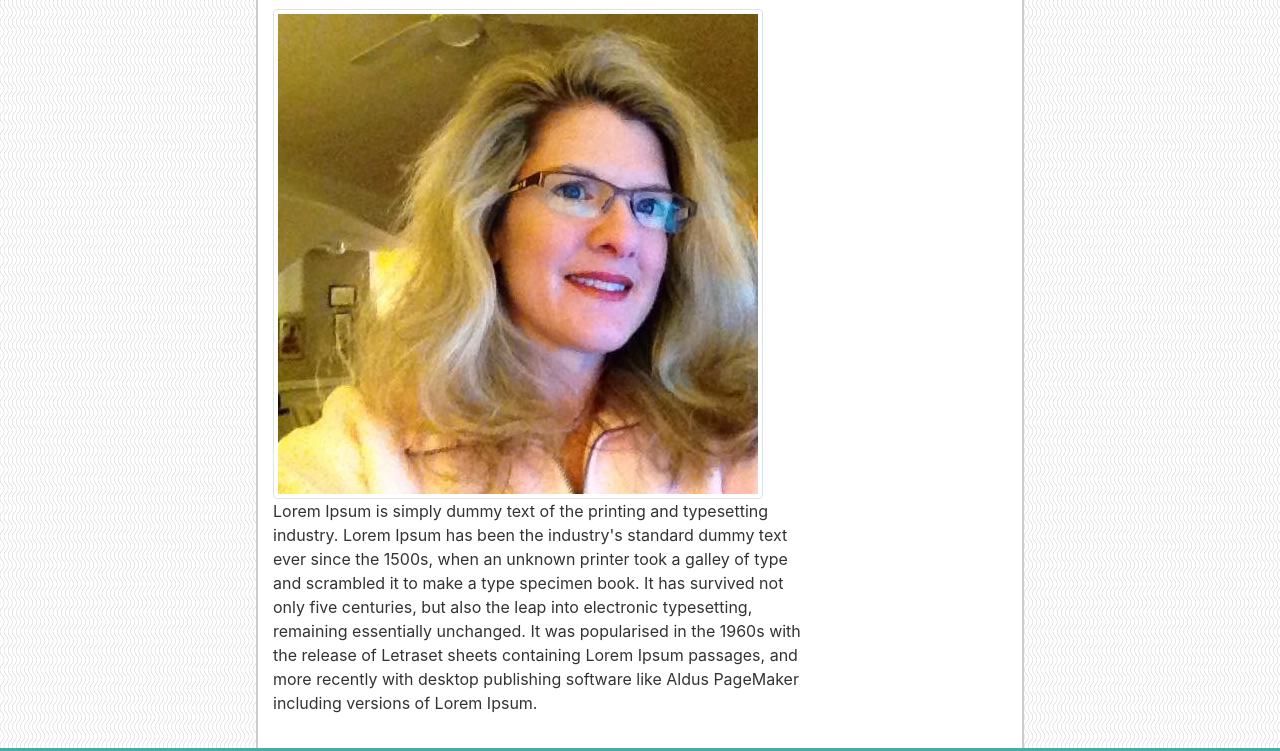
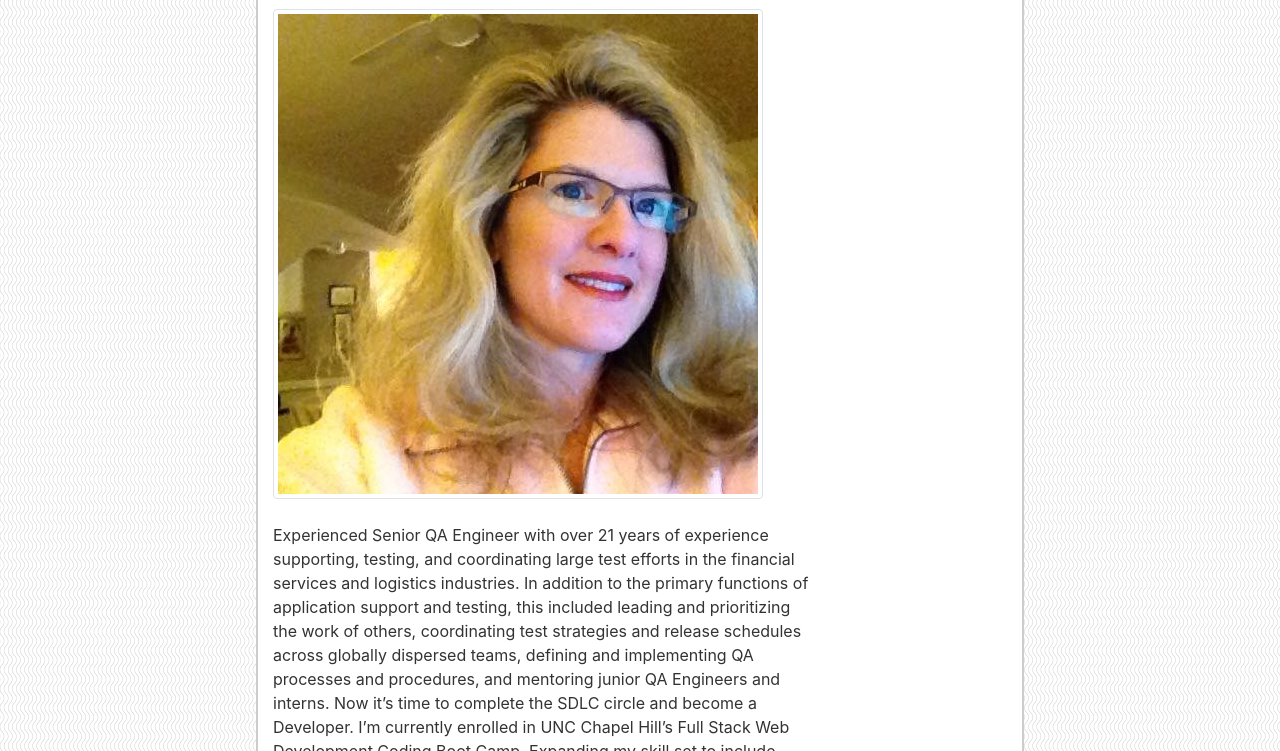
Before and after one commit to jenguin777/Bootstrap-Portfolio, a plain HTML site: page index.html in a window 1280 px wide. Shown: the part 197-948 px from the top of the page. Drawn offline with nearby package versions, Linux system fonts and the light colour scheme.

Commit message:
Updated About Me text

```diff
--- a/index.html
+++ b/index.html
@@ -53,8 +53,9 @@
             <img class="img-fluid img-thumbnail" src="assets/images/JenProfilePic.jpg" alt="Responsive image">
         </div>
         <div class="col-md-9">
+            <br>
             <p>
-                Lorem Ipsum is simply dummy text of the printing and typesetting industry. Lorem Ipsum has been the industry's standard dummy text ever since the 1500s, when an unknown printer took a galley of type and scrambled it to make a type specimen book. It has survived not only five centuries, but also the leap into electronic typesetting, remaining essentially unchanged. It was popularised in the 1960s with the release of Letraset sheets containing Lorem Ipsum passages, and more recently with desktop publishing software like Aldus PageMaker including versions of Lorem Ipsum.
+                Experienced Senior QA Engineer with over 21 years of experience supporting, testing, and coordinating large test efforts in the financial services and logistics industries.  In addition to the primary functions of application support and testing, this included leading and prioritizing the work of others, coordinating test strategies and release schedules across globally dispersed teams, defining and implementing QA processes and procedures, and mentoring junior QA Engineers and interns. Now it’s time to complete the SDLC circle and become a Developer. I’m currently enrolled in UNC Chapel Hill’s Full Stack Web Development Coding Boot Camp. Expanding my skill set to include development using HTML, CSS, JavaScript, jQuery, Bootstrap, Handlebars, Firebase, Node.js, and React.js.
             </p>
         </div>
     </div>
```
